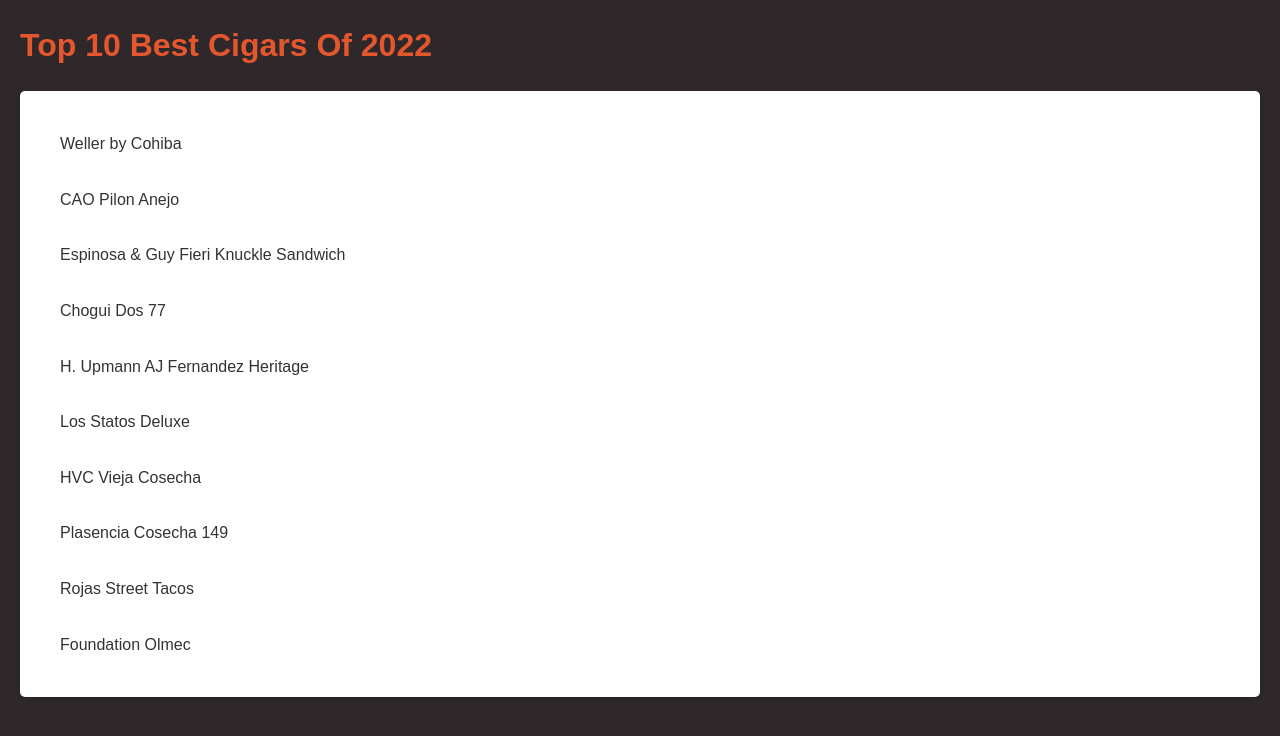
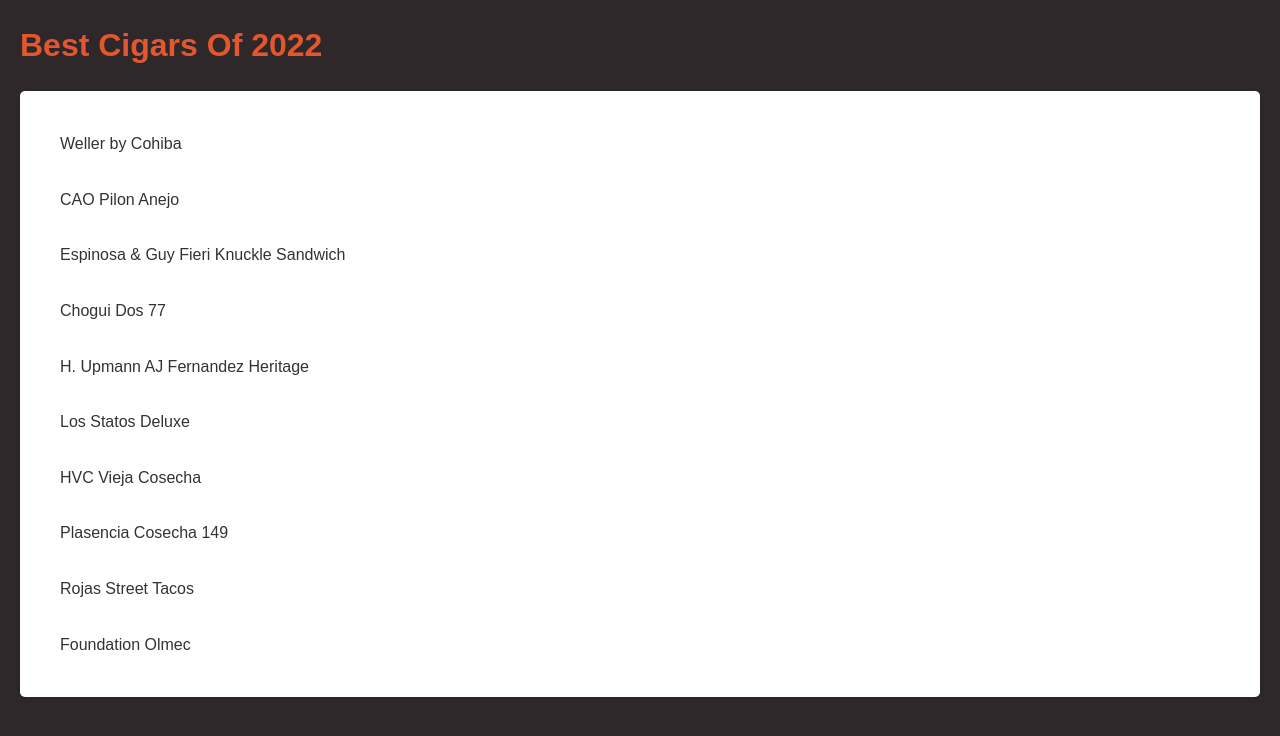
Before and after one commit to PainfulParse/telegramcigarapp, a website with bundled scripts: page public/index.html in a window 1280 px wide. Built offline with nearby package versions, Linux system fonts and the light colour scheme.

Commit message:
Minor changes

```diff
--- a/public/index.html
+++ b/public/index.html
@@ -8,7 +8,7 @@
 </head>
 <body>
     <div id="mainContainer">
-        <h1>Top 10 Best Cigars Of 2022</h1>
+        <h1>Best Cigars Of 2022</h1>
         <div id="listContainer"></div>
     </div>
 
--- a/public/script.js
+++ b/public/script.js
@@ -90,7 +90,6 @@
     }
 }
 
-
 // Start the show!
 document.addEventListener('DOMContentLoaded', () => {
     initializeCigars();
```
